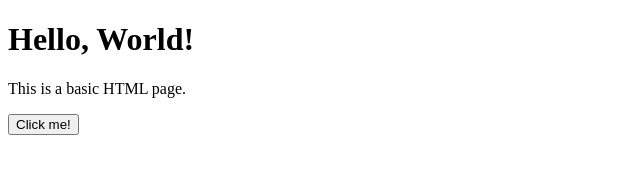
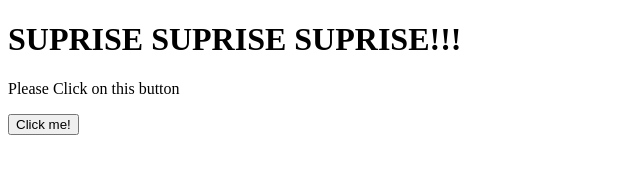
Before and after one commit to tsudhir786/samplewebsite1, a plain HTML site: page index.html in a window 1280 px wide. Shown: the whole page, without its empty margins (0-640 px from the left). Drawn offline with Linux system fonts and the light colour scheme.

Commit message:
Update and rename smapleTest.html to index.html

```diff
--- a/smapleTest.html
+++ b/index.html
@@ -6,8 +6,8 @@
     <title>Basic HTML Page</title>
 </head>
 <body>
-    <h1>Hello, World!</h1>
-    <p>This is a basic HTML page.</p>
+    <h1>SUPRISE SUPRISE SUPRISE!!!</h1>
+    <p>Please Click on this button</p>
     <button id="myButton">Click me!</button> <!-- Button element -->
 
     <script>
@@ -16,7 +16,7 @@
         // Add an event listener to the button
         document.getElementById("myButton").addEventListener("click", function() {
             // JavaScript function to perform the action when the button is clicked
-            alert("Button clicked!"); // Example action: Display an alert
+            alert("I LOVE YOU"); // Example action: Display an alert
         });
     </script>
 </body>
```
